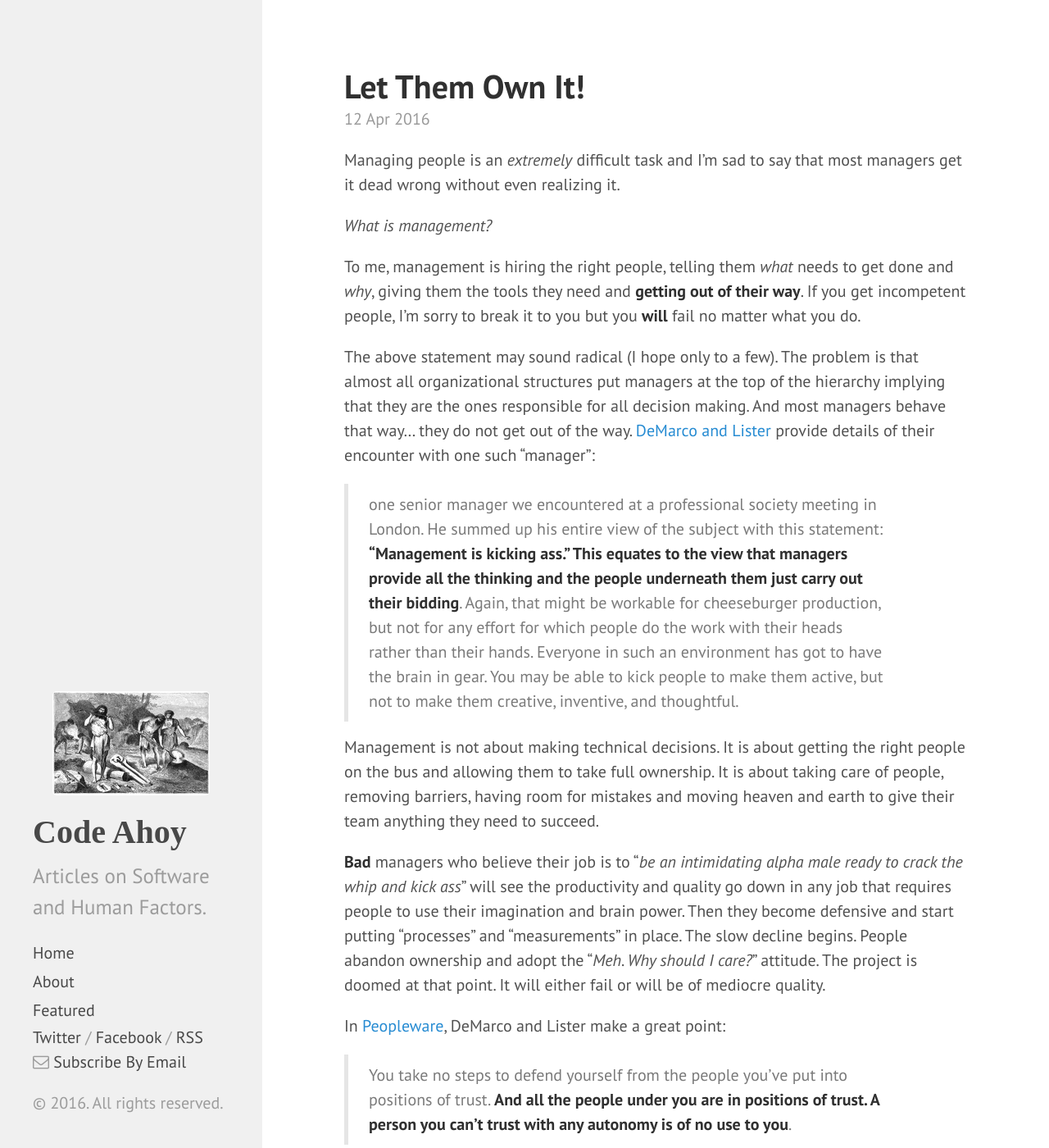
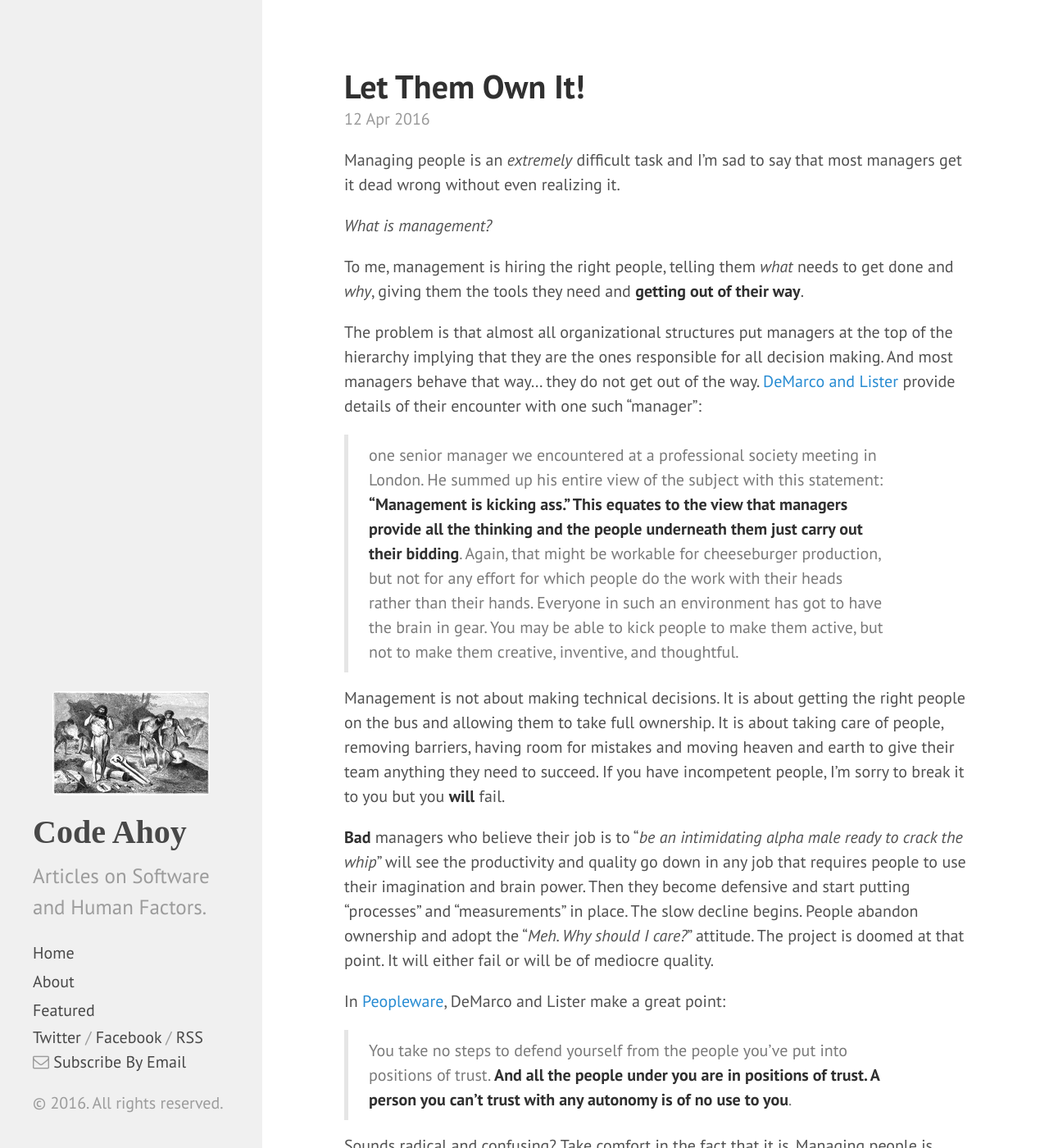
Before and after one commit to talk2viren/umermansoor.github.io, a Jekyll site: the page built from _posts/2016-04-12-let-them-own-it.md, in a window 1280 px wide and 1400 px high. Shown: the whole window at 82% size. Built offline with Jekyll 4.4.1, drawn with Linux system fonts in a browser that asks for light colours; nearby versions of some CDN libraries; Markdown is read by kramdown in place of the engine named in the settings; comment, search, counter and statistics services are not loaded; some of the changed text lies outside the part shown.

Commit message:
small changes

```diff
--- a/_posts/2016-04-12-let-them-own-it.md
+++ b/_posts/2016-04-12-let-them-own-it.md
@@ -9,22 +9,22 @@ Managing people is an *extremely* difficult task and I'm sad to say that most ma
 
 *What is management?*
 
-To me, management is hiring the right people, telling them *what* needs to get done and *why*, giving them the tools they need and **getting out of their way**. If you get incompetent people, I'm sorry to break it to you but you **will** fail no matter what you do.
+To me, management is hiring the right people, telling them *what* needs to get done and *why*, giving them the tools they need and **getting out of their way**.
 
-The above statement may sound radical (I hope only to a few). The problem is that almost all organizational structures put managers at the top of the hierarchy implying that they are the ones responsible for all decision making. And most managers behave that way... they do not get out of the way. [DeMarco and Lister](http://www.amazon.com/Peopleware-Productive-Projects-Second-Edition/dp/0932633439) provide details of their encounter with one such "manager":
+The problem is that almost all organizational structures put managers at the top of the hierarchy implying that they are the ones responsible for all decision making. And most managers behave that way... they do not get out of the way. [DeMarco and Lister](http://www.amazon.com/Peopleware-Productive-Projects-Second-Edition/dp/0932633439) provide details of their encounter with one such "manager":
 
 >  one senior manager we encountered at a professional society meeting in London. He summed up his entire view of the subject with this statement: **"Management is kicking ass." This equates to the view that managers provide all the thinking and the people underneath them just carry out their bidding**. Again, that might be workable for cheeseburger production, but not for any effort for which people do the work with their heads rather than their hands. Everyone in such an environment has got to have the brain in gear. You may be able to kick people to make them active, but not to make them creative, inventive, and thoughtful.
 
 <!--more-->
 
-Management is not about making technical decisions. It is about getting the right people on the bus and allowing them to take full ownership. It is about taking care of people, removing barriers, having room for mistakes and moving heaven and earth to give their team anything they need to succeed.
+Management is not about making technical decisions. It is about getting the right people on the bus and allowing them to take full ownership. It is about taking care of people, removing barriers, having room for mistakes and moving heaven and earth to give their team anything they need to succeed. If you have incompetent people, I'm sorry to break it to you but you **will** fail.
 
-**Bad** managers who believe their job is to "*be an intimidating alpha male ready to crack the whip and kick ass*" will see the productivity and quality go down in any job that requires people to use their imagination and brain power. Then they become defensive and start putting "processes" and "measurements" in place. The slow decline begins. People abandon ownership and adopt the "*Meh. Why should I care?*" attitude. The project is doomed at that point. It will either fail or will be of mediocre quality.
+**Bad** managers who believe their job is to "*be an intimidating alpha male ready to crack the whip*" will see the productivity and quality go down in any job that requires people to use their imagination and brain power. Then they become defensive and start putting "processes" and "measurements" in place. The slow decline begins. People abandon ownership and adopt the "*Meh. Why should I care?*" attitude. The project is doomed at that point. It will either fail or will be of mediocre quality.
 
 In [Peopleware](http://www.amazon.com/Peopleware-Productive-Projects-Second-Edition/dp/0932633439), DeMarco and Lister make a great point:
 
 > You take no steps to defend yourself from the people you've put into positions of trust. **And all the people under you are in positions of trust. A person you can't trust with any autonomy is of no use to you**.
 
-Still sounds radical and confusing? Take comfort in the fact that it is. Managing people is extremely difficult and there is no elixir. I'm by no means suggesting that managers should disappear from the scene. Just have some faith in your team and let smart people take ownership. Great managers bring the best of out everyone in their team, they create other leaders, they create gelled teams. That's the stuff legends are made of.
+Sounds radical and confusing? Take comfort in the fact that it is. Managing people is extremely difficult and there is no elixir. I'm by no means suggesting that managers should disappear from the scene. Just have some faith in your team and let smart people take ownership. Great managers bring the best of out everyone in their team, they create other leaders, they create gelled teams. That's the stuff legends are made of.
 
 This article was written by [Umer Mansoor](https://www.linkedin.com/in/umansoor). Please feel free to leave your thoughts in the comments section below.
```
